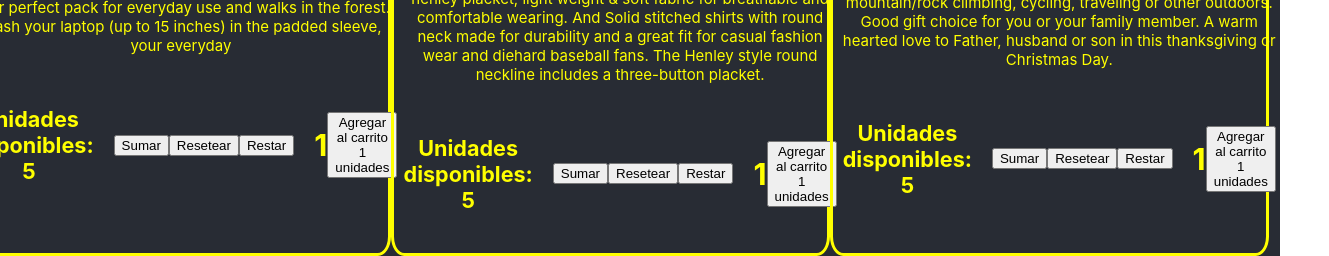
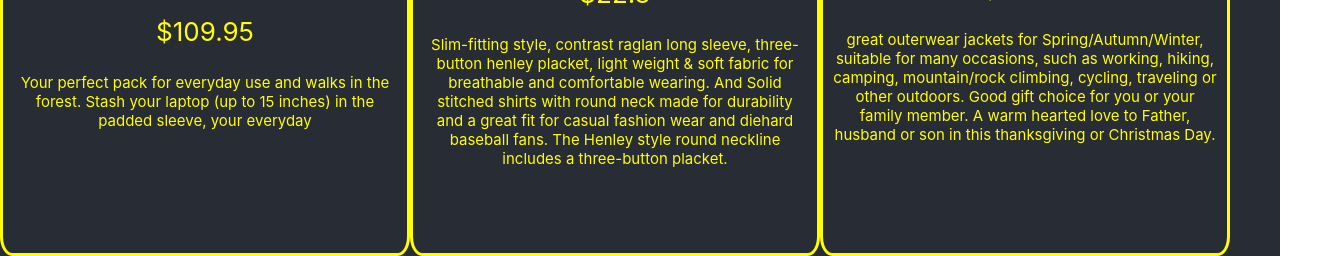
Before and after one commit to rufenermanuel/mitiendarufener, a React (Create React App) app: page / in a window 1280 px wide. Shown: the part 773-1029 px from the top of the page, 1329 px wide, since content can reach past the window. Built offline with nearby package versions, Linux system fonts and the light colour scheme.

Commit message:
sincronizar counter  generar funciones para ordenar componenetes

```diff
--- a/src/App.js
+++ b/src/App.js
@@ -3,6 +3,7 @@ import "./App.css";
 import Navbar from "./Components/Navbar";
 import ItemListContainer from "./Components/ItemListContainer";
 import ItemDetailContainer from "./Components/ItemDetailContainer";
+import Cart from "./Components/Cart"
 import { Routes, Route } from "react-router-dom";
 
 function App() {
@@ -14,6 +15,7 @@ function App() {
           <Route path="/" element={<ItemListContainer />} />
           <Route path="/category/:categoryId" element={<ItemListContainer />} />
           <Route path="/item/:id" element={<ItemDetailContainer />} />
+          <Route path="/cart" element={<Cart/>}/>
         </Routes>
       </header>
     </div>
--- a/src/Components/Api.js
+++ b/src/Components/Api.js
@@ -2,27 +2,31 @@ import data from "./data";
 
 export const getProducts = async () => {
   return data;
-/*     const url = `https://fakestoreapi.com/products?limit=1`;
-    const resp = await fetch(url);
-    const data = await resp.json(); */
-
-    const productsData = data.map((prod) => {
-      return {
-        id: prod.id,
-        title: prod.title,
-        price: prod.price,
-        pictureUrl: prod.image,
-        description: prod.description,
-      };
-    });
-
 };
 
-
-  export const getProductById= async(id)=>{
+export const getProductById = async (id) => {
   return new Promise((res, rej) => {
     setTimeout(() => {
-        res(data.filter(dat=>dat.id===parseInt(id) ));
+      res(data.filter((dat) => dat.id === parseInt(id)));
     }, 1500);
   });
+};
+
+export const getProductsBiCategory = async (categoryId) => {
+  return new Promise((res, rej) => {
+    setTimeout(() => {
+      if (categoryId) {
+        console.log(categoryId);
+        const filteredItems = data.filter(
+          (prod) => prod.category === categoryId
+        );
+        res(filteredItems);
+      } else {
+        res(data);
       }
+      res(
+        categoryId ? data.filter((prod) => prod.category === categoryId) : data
+      );
+    }, 1500);
+  });
+};
--- /dev/null
+++ b/src/Components/Cart.js
@@ -0,0 +1,14 @@
+import React from "react";
+import { Link } from "react-router-dom";
+function Cart() {
+  return (
+    <div>
+      <h1>Soy Cart ... el componente vacío</h1>{" "}
+      <Link to={`/`}>
+        <button>Volver</button>
+      </Link>
+    </div>
+  );
+}
+
+export default Cart;
--- a/src/Components/CartWidget.js
+++ b/src/Components/CartWidget.js
@@ -1,11 +1,15 @@
 import React from "react";
 import ShoppingCartRoundedIcon from "@mui/icons-material/ShoppingCartRounded";
+import { NavLink } from "react-router-dom";
 
 const CartWidget = () => {
   return (
     <div style={styles.container1}>
       <p style={styles.paragraph}>Desde CartWidget</p>
+      <NavLink to='/cart'>
       <ShoppingCartRoundedIcon />
+
+      </NavLink>
     </div>
   );
 };
--- a/src/Components/Item.js
+++ b/src/Components/Item.js
@@ -14,7 +14,6 @@ const Item = ({ data }) => {
         </Link>
         <p>${price}</p>
         <p style={styles.description}>{description}</p>
-        <ItemConunt cantidad={5} initial={1} />
       </div>
     </div>
   );
--- a/src/Components/ItemCount.js
+++ b/src/Components/ItemCount.js
@@ -1,12 +1,12 @@
 import React, { useEffect, useState } from "react";
 
-const ItemConunt = (props) => {
-  const [number, setNumber] = useState(props.initial);
+const ItemConunt = ({ initial, cantidad, adding }) => {
+  const [number, setNumber] = useState(initial);
   const [buttonState, setButtonState] = useState(false);
   //Función que se ejecuta para notificar que no hay stock
   const noSuma = () => {
     alert(
-      `No puede agregar más unidades, llegó al limite disponible que son ${props.cantidad}`
+      `No puede agregar más unidades, llegó al limite disponible que son ${cantidad}`
     );
   };
   //Función que se ejecuta al intentar restar cuando el contador está en cero
@@ -15,7 +15,7 @@ const ItemConunt = (props) => {
   };
   // FUnción que revisa el stocl y si el mismo es igual a cero deshabilita los botones de sumar y agregar al carrito
   const noStock = () => {
-    if (props.cantidad === 0) {
+    if (cantidad === 0) {
       setButtonState(true);
     } else {
       setButtonState(false);
@@ -40,28 +40,24 @@ const ItemConunt = (props) => {
 
   return (
     <div style={styles.container}>
-      <h5>Unidades disponibles: {props.cantidad}</h5>
+      <h5>Unidades disponibles: {cantidad}</h5>
       <div style={styles.buttons}>
         <button
           disabled={buttonState}
           onClick={() => {
             console.log(number);
-            if (number === props.cantidad) {
+            if (number === cantidad) {
               noSuma();
             } else {
               setNumber(number + 1);
             }
           }}
         >
-          Sumar
+          +
         </button>
-        <button
-          onClick={() => {
-            setNumber(props.initial);
-          }}
-        >
-          Resetear
-        </button>
+
+        <h3>{number}</h3>
+
         <button
           onClick={() => {
             if (number === 0) {
@@ -71,17 +67,19 @@ const ItemConunt = (props) => {
             }
           }}
         >
-          Restar
+          -
+        </button>
+
+        <button
+          onClick={() => {
+            setNumber(initial);
+          }}
+        >
+          Resetear
         </button>
       </div>
-      <h3>{number}</h3>
-      <button
-        disabled={buttonState}
-        onClick={() => {
-          onAdd();
-        }}
-      >
-        Agregar al carrito {number} unidades
+      <button disabled={buttonState} onClick={adding}>
+        Agregar al carrito {number} unidades del producto !
       </button>
     </div>
   );
@@ -91,8 +89,6 @@ const styles = {
     display: "flex",
     justifyCOntent: "space-between",
     alignItems: "center",
-
-
   },
   buttons: {
     display: "flex",
--- a/src/Components/ItemDetail.js
+++ b/src/Components/ItemDetail.js
@@ -1,8 +1,10 @@
-import React from "react";
-import { Link } from "react-router-dom";
-
+import React, { useState } from "react";
+import { Link, NavLink } from "react-router-dom";
+import ItemConunt from "./ItemCount";
 
 const ItemDetail = ({ id, title, price, pictureUrl, description }) => {
+  const [productsAdded, setProductAdded] = useState(false);
+  const switcher = () => setProductAdded(true);
   return (
     <div style={styles.container}>
       <div key={id}>
@@ -10,9 +12,23 @@ const ItemDetail = ({ id, title, price, pictureUrl, description }) => {
         <img src={pictureUrl} alt={title} style={styles.image} />
         <p>${price}</p>
         <p style={styles.description}>{description}</p>
-        <Link to={`/`}>
-          <button>Volver</button>
-        </Link>
+
+        {productsAdded ? (
+          <div>
+
+            <NavLink to="/cart">
+              {" "}
+              <button>Ir al Carrito ! </button>
+            </NavLink>
+          </div>
+        ) : (
+          <div>
+            <Link to={`/`}>
+              <button>Volver</button>
+            </Link>
+            <ItemConunt cantidad={5} initial={1} adding={switcher} />
+          </div>
+        )}
       </div>
     </div>
   );
@@ -25,10 +41,10 @@ const styles = {
     alignItems: "center",
     padding: 60,
     width: "90%",
-    height:"620px",
+    height: "620px",
     borderStyle: "solid",
-    borderRadius:"3%",
-    color:"yellow"
+    borderRadius: "3%",
+    color: "yellow",
   },
   image: {
     width: "150px",
--- a/src/Components/ItemListContainer.js
+++ b/src/Components/ItemListContainer.js
@@ -1,33 +1,14 @@
 import React, { useEffect, useState } from "react";
 import ItemList from "./ItemList";
 import { useParams } from "react-router-dom";
-import data from "./data";
+import { getProductsBiCategory } from "./Api";
 
 const ItemListContainer = (props) => {
   const { categoryId } = useParams();
   const [products, setProducts] = useState([]);
-  const getData = () => {
-  /* Si categoryId getProductByCategory else getProduct */
 
-    return new Promise((res, rej) => {
-      setTimeout(() => {
-        if (categoryId) {
-          console.log(categoryId);
-          const filteredItems = data.filter(
-            (prod) => prod.category === categoryId
-          );
-          res(filteredItems);
-        } else {
-          res(data);
-        }
-        res(categoryId?data.filter(
-          (prod) => prod.category === categoryId
-        ):data)
-      }, 1500);
-    });
-  };
   useEffect(() => {
-    getData().then((datos) => {
+    getProductsBiCategory(categoryId).then((datos) => {
       setProducts(datos);
     });
   }, [categoryId]);
```
Lines whose indentation alone changed are shown as unchanged.
